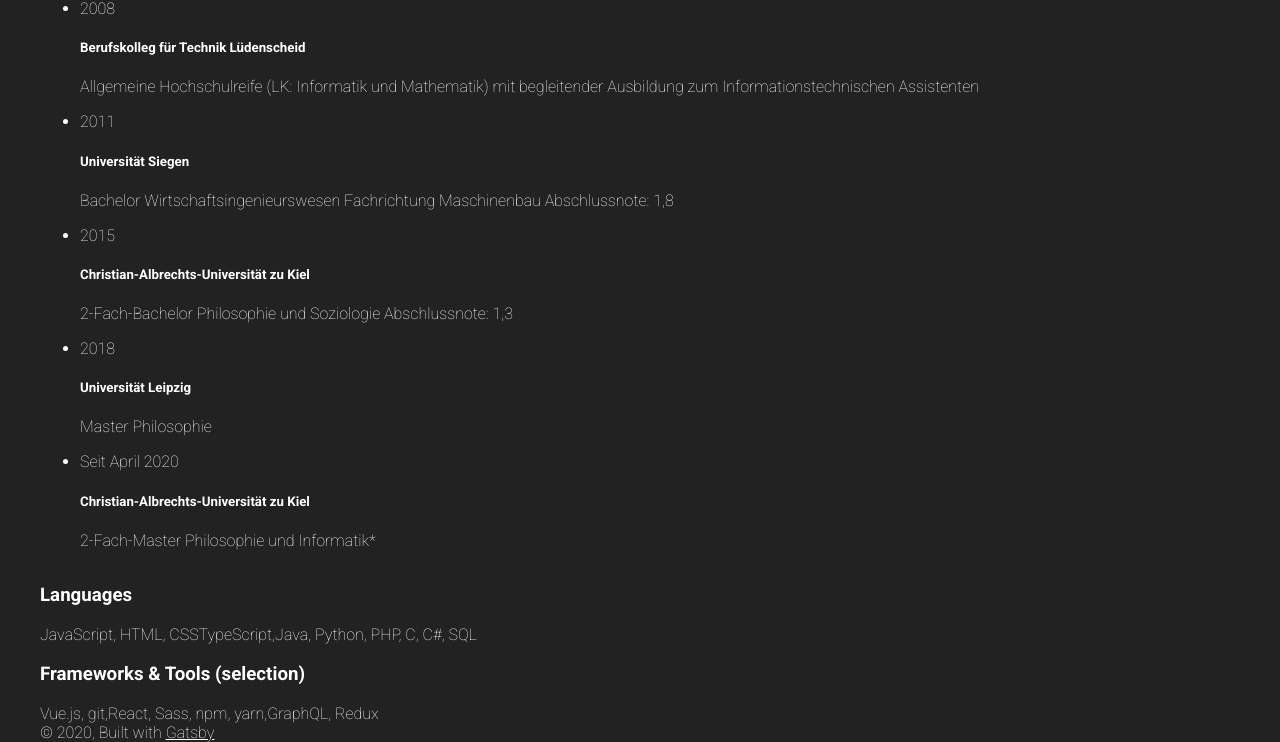
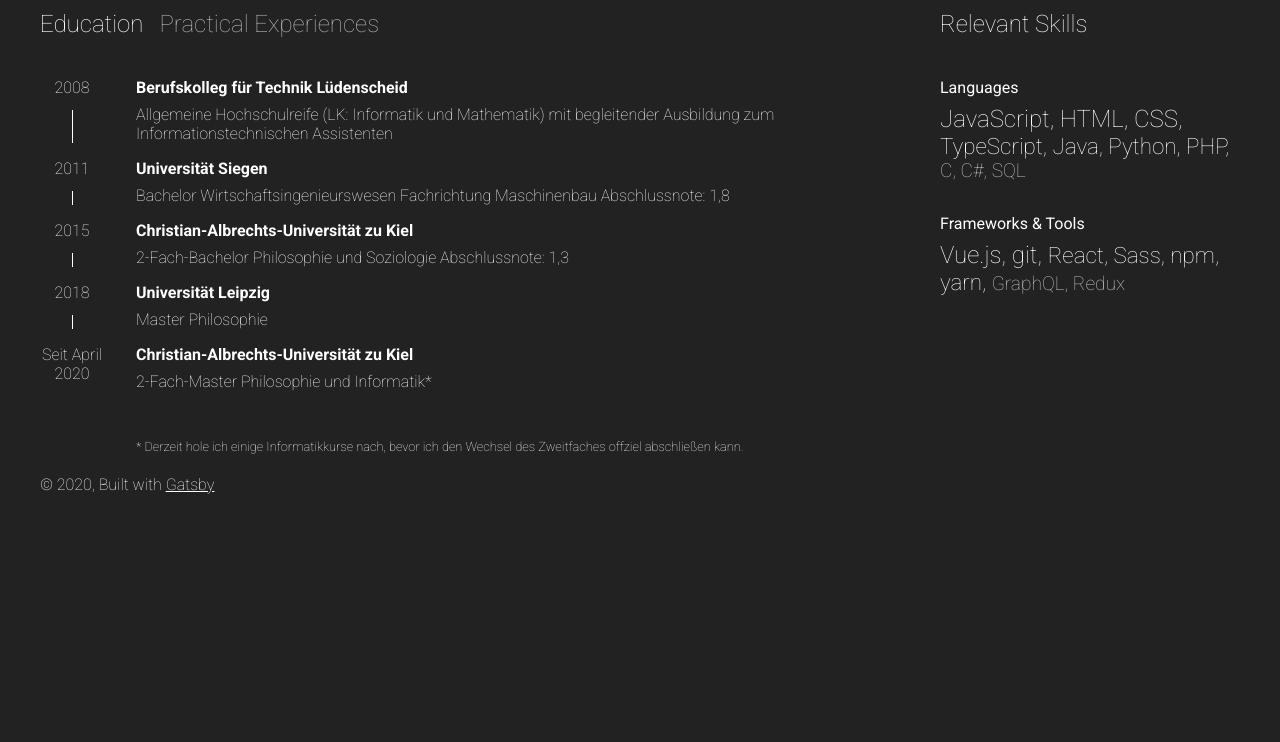
Before and after one commit to markusphil/personal-homepage, a Gatsby site in the folder frontend/: page / in a window 1280 px wide. Shown: the part 257-999 px from the top of the page. After the commit the page ends 800 px from the top, so only its background shows below. Built offline with nearby package versions, Linux system fonts and the light colour scheme; Gatsby itself is replaced by a stand-in of ours.

Commit message:
add more styling

```diff
--- a/frontend/src/components/cv/skills/SkillList.js
+++ b/frontend/src/components/cv/skills/SkillList.js
@@ -1,13 +1,21 @@
 import React from "react"
 import WordCloud from "./wordCloud"
+import { Headline3 } from "../../styled/general"
 
-const SkillList = ({ skillCats }) => {
-  return skillCats.map(cat => (
+const SkillList = ({ title, skillCats }) => {
+  const cats = skillCats.map(cat => (
     <div key={cat.category}>
-      <h3>{cat.category}</h3>
+      <h4>{cat.category}</h4>
       <WordCloud entries={cat.skills} />
     </div>
   ))
+
+  return (
+    <React.Fragment>
+      <Headline3>{title}</Headline3>
+      {cats}
+    </React.Fragment>
+  )
 }
 
 export default SkillList
--- a/frontend/src/components/cv/skills/wordCloud.js
+++ b/frontend/src/components/cv/skills/wordCloud.js
@@ -1,12 +1,36 @@
 import React from "react"
+import styled from "styled-components"
+import { colors, fontSizes } from "../../styled/variables"
+
+const WordCloudContainer = styled.div`
+  margin-bottom: 2rem;
+`
+
+const RatingText = styled.span(props => {
+  let color = colors.TEXT_LIGHTER
+  let size = "1rem"
+  let fontWeight = "100"
+
+  if (props.rating > 3) color = colors.TEXT_LIGHT
+  if (props.rating > 4) size = "1.2rem"
+  if (props.rating > 5) color = color.TEXT
+  if (props.rating > 6) size = "1.4rem"
+  if (props.rating > 8) size = fontSizes.H3
+
+  return `
+      color: ${color};
+      font-size: ${size};
+      font-weight: ${fontWeight};
+  `
+})
 
 const WordCloud = ({ entries }) => {
   const words = entries.map((e, i) => (
-    <span key={i} className={`wc-${e.rating}`}>
+    <RatingText key={i} rating={e.rating}>
       {e.name}
-    </span>
+    </RatingText>
   ))
-  return <div className="word-cloud">{words}</div>
+  return <WordCloudContainer>{words}</WordCloudContainer>
 }
 
 export default WordCloud
--- a/frontend/src/components/cv/timeline/timeLine.js
+++ b/frontend/src/components/cv/timeline/timeLine.js
@@ -1,15 +1,26 @@
 import React from "react"
+import styled from "styled-components"
 import TimeLineEntry from "./timeLineEntry"
 
-const TimeLine = ({ entries }) => {
+const TimeLineList = styled.div`
+  padding: 0 1rem 0 0;
+  margin: 2rem 0;
+`
+const Hint = styled.p`
+  padding: 0 2rem 0.5rem 6rem;
+  font-size: 0.8rem;
+`
+
+const TimeLine = ({ entries, hint }) => {
   const tlEntries = entries.map((entry, i) => (
     <TimeLineEntry key={i} {...entry} />
   ))
 
   return (
-    <div className="time-line-wrapper">
-      <ul className="time-line-list">{tlEntries}</ul>
-    </div>
+    <React.Fragment>
+      <TimeLineList>{tlEntries}</TimeLineList>
+      <Hint>{hint}</Hint>
+    </React.Fragment>
   )
 }
 
--- a/frontend/src/components/cv/timeline/timeLineEntry.js
+++ b/frontend/src/components/cv/timeline/timeLineEntry.js
@@ -1,14 +1,52 @@
 import React from "react"
+import styled from "styled-components"
+import { fontSizes } from "../../styled/variables"
+
+const StyledTimeLineEntry = styled.li`
+  list-style: none;
+  display: flex;
+  position: relative;
+
+  &:not(:last-child)::after {
+    content: "";
+    height: calc(100% - 3rem);
+    width: 1px;
+    background-color: white;
+    position: absolute;
+    left: 2rem;
+    bottom: 1rem;
+  }
+`
+const Bullet = styled.div`
+  display: flex;
+  align-items: flex-start;
+  justifiy-content: center;
+  margin-right: 2rem;
+  flex: 0 0 4rem;
+  text-align: center;
+
+  span {
+    width: 100%;
+  }
+`
+const Text = styled.div`
+  h5 {
+    font-size: ${fontSizes.P};
+    font-weigth: normal;
+    margin: 0 0 0.5rem 0;
+  }
+`
+
 const TimeLineEntry = ({ start, title, desc }) => (
-  <li className="tl-entry-wrapper">
-    <div className="tl-entry-bullet">
+  <StyledTimeLineEntry>
+    <Bullet>
       <span>{start}</span>
-    </div>
-    <div className="tl-entry-text">
+    </Bullet>
+    <Text>
       <h5>{title}</h5>
       <p>{desc}</p>
-    </div>
-  </li>
+    </Text>
+  </StyledTimeLineEntry>
 )
 
 export default TimeLineEntry
--- a/frontend/src/components/general/tabList.js
+++ b/frontend/src/components/general/tabList.js
@@ -1,33 +1,50 @@
 import React, { useState } from "react"
+import styled from "styled-components"
+import { colors, fontSizes } from "../styled/variables"
 
-// TODO: use styledComonents ?
+const TabNav = styled.ul`
+  padding: 0;
+  padding-right: 1rem;
+  margin: 0;
+  margin-left: -0.5rem;
+  display: flex;
+`
+const TabNavItem = styled.li`
+  list-style: none;
+
+  button {
+    background: none;
+    border: none;
+    color: ${props =>
+      props.index === props.activeTab ? colors.TEXT : colors.TEXT_LIGHTER};
+    padding: 0.5rem;
+    font-size: ${fontSizes.H3};
+    font-weight: 100;
+    outline: none;
+    transiton: all 0.3s ease;
+
+    &:focused {
+      outline: none;
+    }
+
+    &:hover {
+      color: ${colors.TEXT_LIGHT};
+    }
+  }
+`
 
 const TabList = ({ children }) => {
   const [activeTab, setActiveTab] = useState(0)
   const headlines = children.map((child, index) => (
-    <li
-      key={index}
-      style={{
-        listStyle: "none",
-      }}
-    >
-      <button
-        style={{
-          background: "none",
-          border: "none",
-          color: index === activeTab ? "white" : "lightgray",
-        }}
-        onClick={() => setActiveTab(index)}
-      >
-        {child.props.title}
-      </button>
-    </li>
+    <TabNavItem index={index} key={index} activeTab={activeTab}>
+      <button onClick={() => setActiveTab(index)}>{child.props.title}</button>
+    </TabNavItem>
   ))
 
   // render active elements
   return (
     <React.Fragment>
-      <ul style={{ display: "flex" }}>{headlines}</ul>
+      <TabNav>{headlines}</TabNav>
       {children[activeTab]}
     </React.Fragment>
   )
--- a/frontend/src/components/header.js
+++ b/frontend/src/components/header.js
@@ -46,11 +46,11 @@ const Header = ({ siteTitle, siteSubTitle }) => {
   return (
     <StyledHeader>
       <Row alignItems="center">
-        <Title>
+        <Title shrinks grows widthMd="50%">
           <h1>{siteTitle}</h1>
           <p>{siteSubTitle}</p>
         </Title>
-        <Col isFixed>
+        <Col width="auto" widthLg="25%">
           <ContactBox
             entries={data.allContactJson.edges.map(edge => edge.node)}
           />
--- a/frontend/src/components/styled/general.js
+++ b/frontend/src/components/styled/general.js
@@ -1,34 +1,49 @@
-import styled from "styled-components"
+import styled, { css } from "styled-components"
+import { fontSizes } from "./variables"
 
 export const Row = styled.div`
   display: flex;
-  margin: 0 -0.5rem;
   flex-wrap: wrap;
   align-items: ${props => props.alignItems || "flex-start"};
   justify-content: ${props => props.justifyContent || "space-between"};
 `
 
 export const Col = styled.div`
-  flex: ${props => (props.isFixed ? "0 0" : "1 1")}
-    ${props => props.width || "auto"};
-  padding: 0 0.5rem;
+  flex-grow: ${props => (props.grows ? "1" : "0")};
+  flex-shrink: ${props => (props.shrinks ? "1" : "0")};
+  flex-basis: ${props => props.width || "100%"};
 
   ${props =>
-    (props.widthMd && !props.width) ||
-    (props.width !== props.widthMd &&
-      `@media screen and (min-width: 700px) {
-           flex: 1 1 ${props => props.widthMd};
-         }`)}
+    props.widthMd &&
+    css`
+      @media screen and (min-width: 600px) {
+        flex-basis: ${props => props.widthMd};
+      }
+    `}
 
   ${props =>
-    (props.widthLg && !props.width) ||
-    (props.width !== props.widthLg &&
-      `@media screen and (min-width: 1000px) {
-            flex: 1 1 ${props => props.widthLg};
-            }`)}
+    props.widthLg &&
+    css`
+      @media screen and (min-width: 1000px) {
+        flex-basis: ${props => props.widthLg};
+      }
+    `}
 `
 export const Container = styled.div`
   max-width: 1200px;
   margin: auto;
   padding: 0 2rem;
 `
+export const Headline3 = styled.h3`
+  padding: 0.5rem 0;
+  margin: 0 0 2rem 0;
+  font-size: ${fontSizes.H3};
+  font-weight: 100;
+`
+
+export const Headline2 = styled.h2`
+  padding: 0.5rem 0;
+  margin: ${props => (props.margin ? "0 0 2rem 0" : "0")};
+  font-size: ${fontSizes.H2};
+  font-weight: 100;
+`
--- a/frontend/src/components/styled/global.js
+++ b/frontend/src/components/styled/global.js
@@ -1,7 +1,5 @@
 import { createGlobalStyle } from "styled-components"
-import { colors } from "./variables"
-
-// TODO: add
+import { colors, fontSizes } from "./variables"
 
 export default createGlobalStyle`
 body {
@@ -32,8 +30,14 @@ p{
     margin-top:0
 }
 
+button {
+    font-family: roboto, sans-serif;
+}
 
-
-
-
+h4 {
+    color: ${colors.WHITE};
+    font-size: ${fontSizes.P};
+    font-weight: normal;
+    margin: 0 0 .5rem 0;
+}
 `
--- a/frontend/src/components/styled/variables.js
+++ b/frontend/src/components/styled/variables.js
@@ -11,3 +11,11 @@ const BORDER = `border: 1px solid ${TEXT}`
 const BORDER_BOTTOM = `border-bottom: 1px solid ${TEXT}`
 
 export const borders = { BORDER, BORDER_BOTTOM }
+
+//fontsizes
+const H1 = "3rem"
+const H2 = "2rem"
+const H3 = "1.5rem"
+const P = "1rem"
+
+export const fontSizes = { H1, H2, H3, P }
--- a/frontend/src/data/skills.json
+++ b/frontend/src/data/skills.json
@@ -3,15 +3,15 @@
     "category": "Languages",
     "skills": [
       {
-        "name": "JavaScript, HTML, CSS",
+        "name": "JavaScript, HTML, CSS, ",
         "rating": 9
       },
       {
-        "name": "TypeScript,",
+        "name": "TypeScript, ",
         "rating": 8
       },
       {
-        "name": "Java, Python, PHP,",
+        "name": "Java, Python, PHP, ",
         "rating": 7
       },
       {
@@ -21,14 +21,14 @@
     ]
   },
   {
-    "category": "Frameworks & Tools (selection)",
+    "category": "Frameworks & Tools",
     "skills": [
       {
-        "name": "Vue.js, git,",
+        "name": "Vue.js, git, ",
         "rating": 9
       },
       {
-        "name": "React, Sass, npm, yarn,",
+        "name": "React, Sass, npm, yarn, ",
         "rating": 7
       },
       {
--- a/frontend/src/pages/index.js
+++ b/frontend/src/pages/index.js
@@ -8,28 +8,34 @@ import TimeLine from "../components/cv/timeline/timeLine"
 import SkillList from "../components/cv/skills/SkillList"
 import TabList from "../components/general/tabList"
 
-import { Row, Col } from "../components/styled/general"
+import { Row, Col, Headline2 } from "../components/styled/general"
 
 const IndexPage = ({ data }) => (
   <Layout>
     <SEO title="Lebenslauf: Markus Philipp" />
-
+    <Headline2>Lebenslauf</Headline2>
     <Row>
       <Col widthMd="75%">
         <TabList>
           <TimeLine
             title={"Education"}
             entries={data.allEducationJson.edges.map(e => e.node)}
+            hint={
+              "* Derzeit hole ich einige Informatikkurse nach, bevor ich den Wechsel des Zweitfaches offziel abschließen kann."
+            }
           />
+
           <TimeLine
-            title={"Practical Experiances"}
+            title={"Practical Experiences"}
             entries={data.allPracticalJson.edges.map(e => e.node)}
           />
-          <div title={"TEST"}>TEST</div>
         </TabList>
       </Col>
       <Col widthMd="25%">
-        <SkillList skillCats={data.allSkillsJson.edges.map(e => e.node)} />
+        <SkillList
+          title="Relevant Skills"
+          skillCats={data.allSkillsJson.edges.map(e => e.node)}
+        />
       </Col>
     </Row>
   </Layout>
```
Also changed, not shown: 1 other file.
